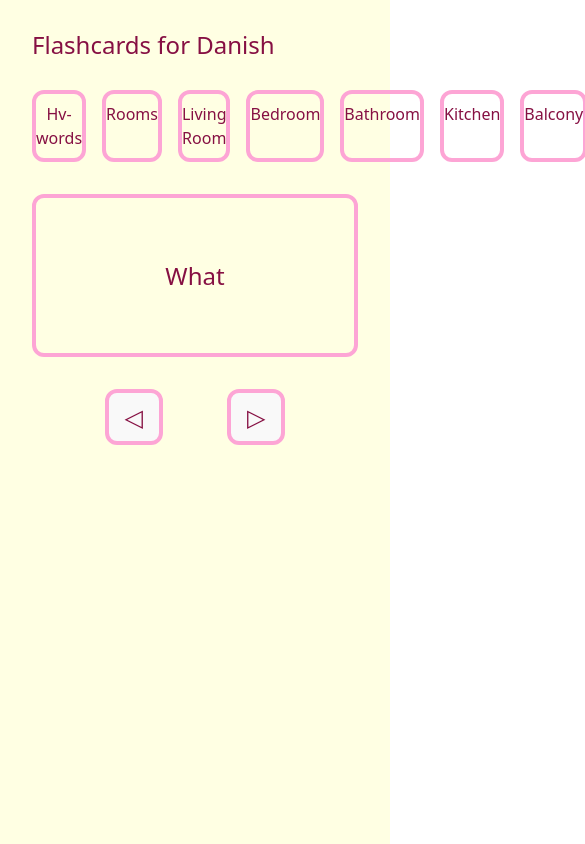
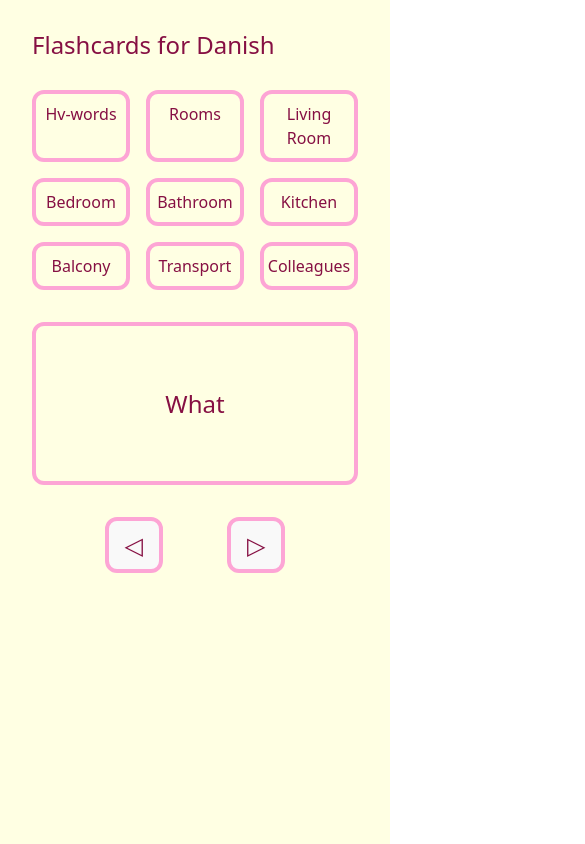
Before and after one commit to ZuZanaZZ/Flashcards-Danish, a React (Vite) app in the folder flashcards-danish/: page / in a window 390 px wide. Shown: the top 844 px of the page, 585 px wide, since content can reach past the window. Built offline with nearby package versions, Linux system fonts and the light colour scheme.

Commit message:
Fix responsive design for smaller devices after adding items to navbar

```diff
--- a/flashcards-danish/src/Navbar.tsx
+++ b/flashcards-danish/src/Navbar.tsx
@@ -7,7 +7,7 @@ type Category = "Hv-words" | "Rooms" | "Living Room" | "Bedroom" | "Bathroom" |
 export default function Navbar({ setCategory }: Props) {
   return (
     <nav className="mx-8 mt-8 navbar md:w-64">
-      <ul className="flex md:flex-col gap-4">
+      <ul className="grid grid-cols-3 md:grid-cols-1 gap-4">
         <li onClick={() => setCategory("Hv-words")} className="text-pink-900 border button py-2 grow">Hv-words</li>
         <li onClick={() => setCategory("Rooms")} className="text-pink-900 border button py-2 grow">Rooms</li>
         <li onClick={() => setCategory("Living Room")} className="text-pink-900 border button py-2 grow">Living Room</li>
@@ -15,7 +15,7 @@ export default function Navbar({ setCategory }: Props) {
         <li onClick={() => setCategory("Bathroom")} className="text-pink-900 border button py-2 grow">Bathroom</li>
         <li onClick={() => setCategory("Kitchen")} className="text-pink-900 border button py-2 grow">Kitchen</li>
         <li onClick={() => setCategory("Balcony")} className="text-pink-900 border button py-2 grow">Balcony</li>
-        <li onClick={() => setCategory("Transportation")} className="text-pink-900 border button py-2 grow">Transportation</li>
+        <li onClick={() => setCategory("Transportation")} className="text-pink-900 border button py-2 grow">Transport</li>
         <li onClick={() => setCategory("Colleagues")} className="text-pink-900 border button py-2 grow">Colleagues</li>
       </ul>
     </nav>
```
